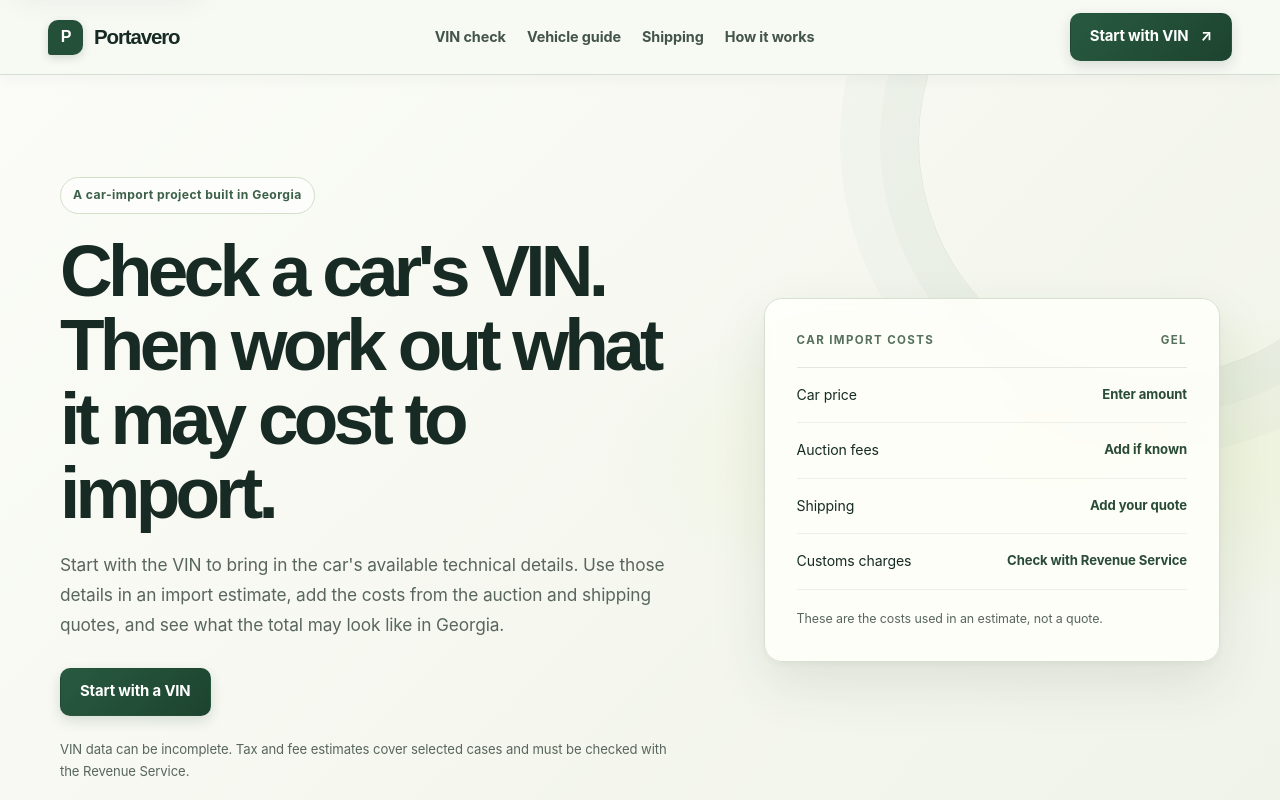
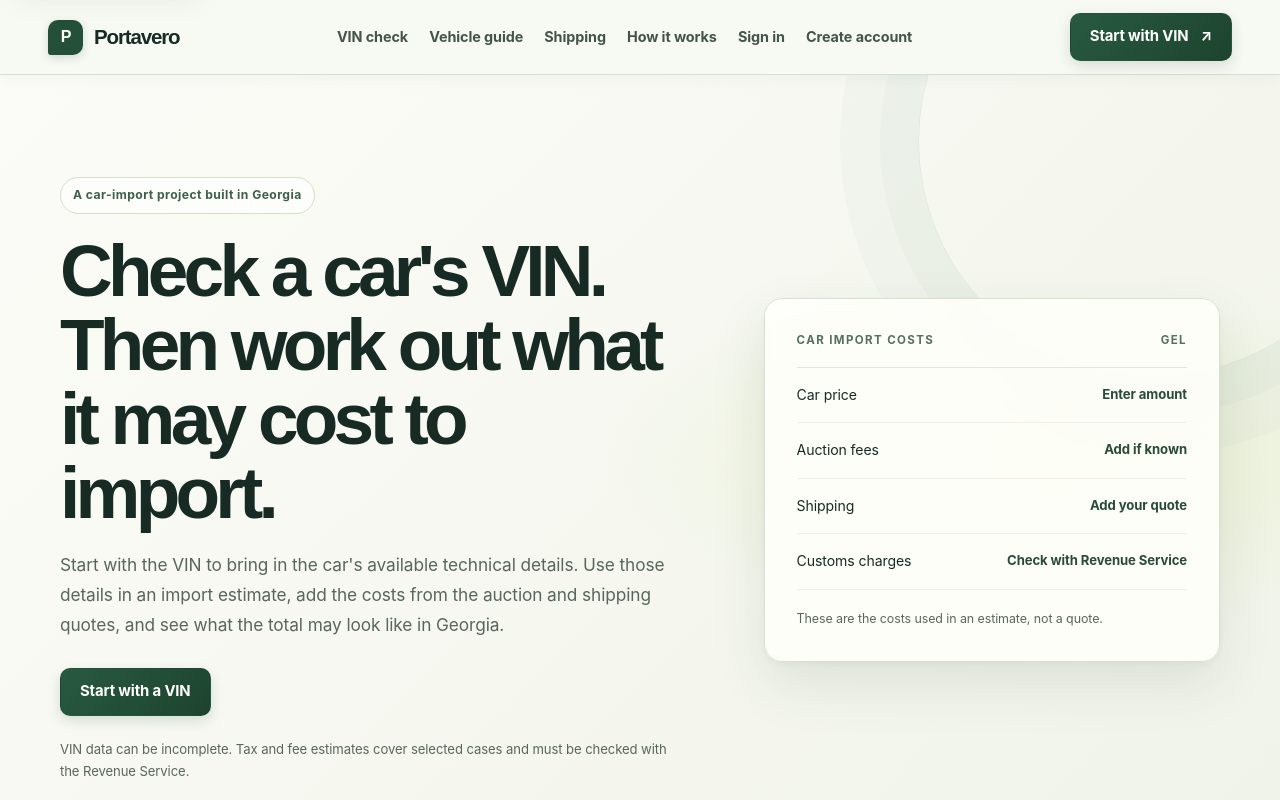
Before and after one commit to GIORGIO2032Q4E/portavero, a Next.js app: page / in a window 1280 px wide. Shown: the top 800 px of the page. Built offline with nearby package versions, Linux system fonts and the light colour scheme; no server answers.

Commit message:
Restore sign-in and registration links

```diff
--- a/src/components/SiteHeader.tsx
+++ b/src/components/SiteHeader.tsx
@@ -9,6 +9,8 @@ const navigation = [
   { href: "/vehicles", label: "Vehicle guide" },
   { href: "/shipping", label: "Shipping" },
   { href: "/how-it-works", label: "How it works" },
+  { href: "/account", label: "Sign in" },
+  { href: "/account?mode=signup", label: "Create account" },
 ];
 
 export default function SiteHeader() {
@@ -44,12 +46,14 @@ export default function SiteHeader() {
           aria-label="Main navigation"
         >
           {navigation.map((item) => {
-            const active = pathname === item.href || pathname.startsWith(item.href + "/");
+            const active = item.href === "/account?mode=signup"
+              ? false
+              : pathname === item.href || pathname.startsWith(item.href + "/");
             return (
               <Link
                 href={item.href}
                 key={item.href}
-                aria-current={pathname === item.href ? "page" : undefined}
+                aria-current={active ? "page" : undefined}
                 className={active ? "nav-link is-active" : "nav-link"}
                 onClick={closeMenu}
               >
```
